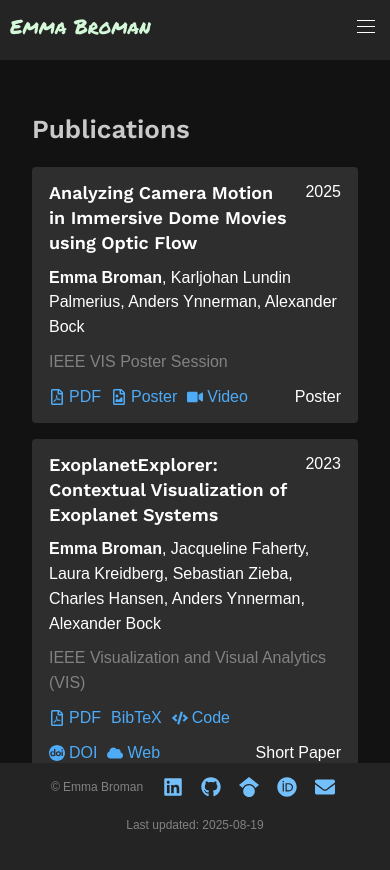
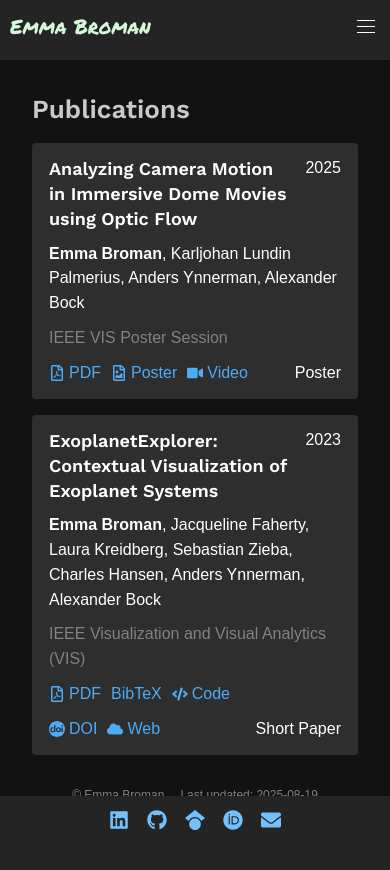
Before and after one commit to WeirdRubberDuck/weirdrubberduck.github.io, a React (Vite) app: page /publications in a window 390 px wide. Shown: the top 870 px of the page. Before the commit the page ends 844 px from the top, so only its background shows below. Built offline with nearby package versions, Linux system fonts and the light colour scheme; a web font is replaced by a local one.

Commit message:
Fix some layout issues, especially in mobile

```diff
--- a/src/App.tsx
+++ b/src/App.tsx
@@ -119,22 +119,31 @@ export function App() {
             </Flex>
           </Flex>
         </AppShell.Header>
-        <AppShell.Main bg="background">
+
+        {/* Extra padding and margin to account for footer */}
+        <AppShell.Main bg="background" pb={"xl"} mb={"xl"}>
           <Outlet />
+          <Group justify="center" wrap="nowrap" mt={"md"} hiddenFrom="xs">
+            <Text size="xs" c={"dimmed"}>
+              © Emma Broman
+            </Text>
+            <Text size="xs" c={"dimmed"}>
+              Last updated: {lastUpdateDate}
+            </Text>
+          </Group>
         </AppShell.Main>
+
         <AppShell.Footer withBorder={false}>
           <Center py={"xs"}>
-            <Stack gap={4}>
-              <Group justify="center">
-                <Text size="xs" c={"dimmed"}>
-                  © Emma Broman
-                </Text>
-                <ContactLinks />
-                <Text size="xs" c={"dimmed"}>
-                  Last updated: {lastUpdateDate}
-                </Text>
-              </Group>
-            </Stack>
+            <Group justify="center" wrap="nowrap">
+              <Text size="xs" c={"dimmed"} visibleFrom="xs">
+                © Emma Broman
+              </Text>
+              <ContactLinks />
+              <Text size="xs" c={"dimmed"} visibleFrom="xs">
+                Last updated: {lastUpdateDate}
+              </Text>
+            </Group>
           </Center>
         </AppShell.Footer>
       </AppShell>
--- a/src/pages/publications/PublicationsPage.tsx
+++ b/src/pages/publications/PublicationsPage.tsx
@@ -9,7 +9,7 @@ export function PublicationsPage() {
 
   return (
     <Container p={"md"}>
-      <Title order={2} my={"lg"}>
+      <Title order={2} mb={"md"}>
         Publications
       </Title>
       <Accordion variant="separated" chevron={<></>}>
```
